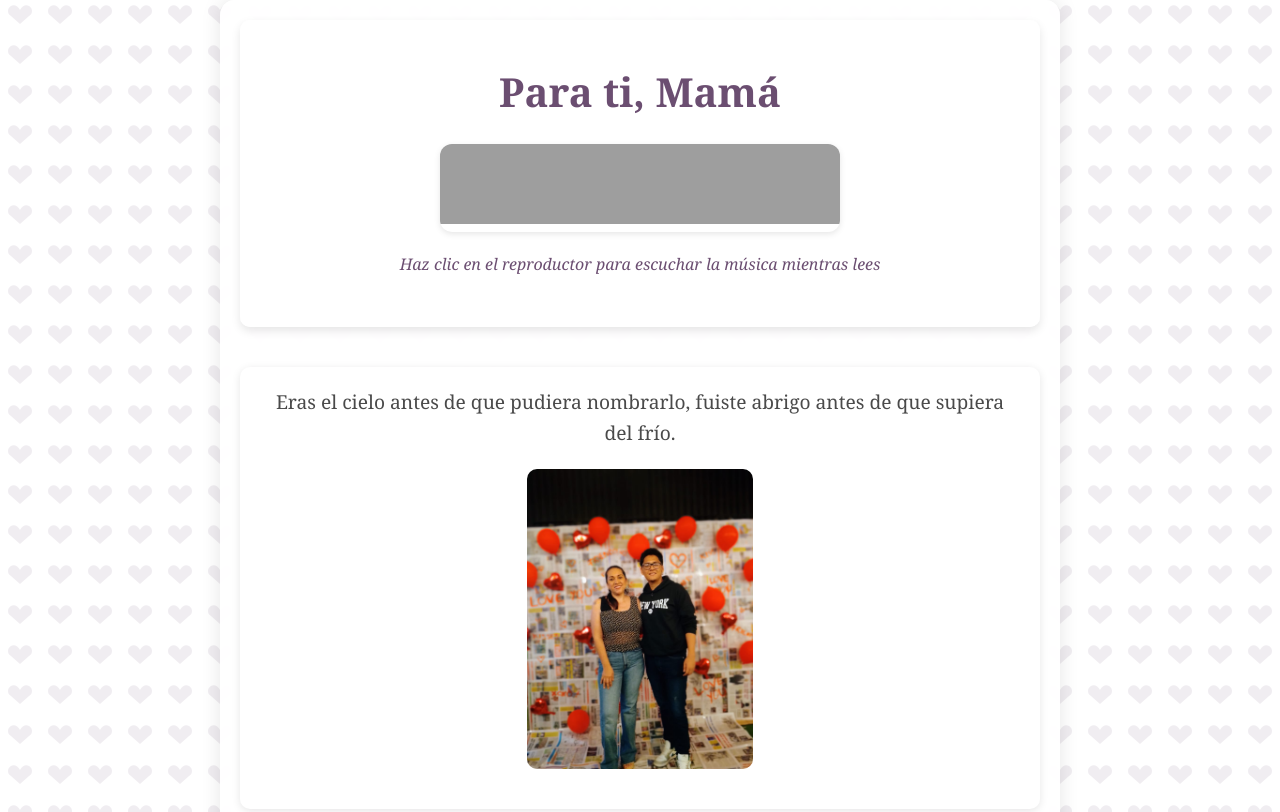
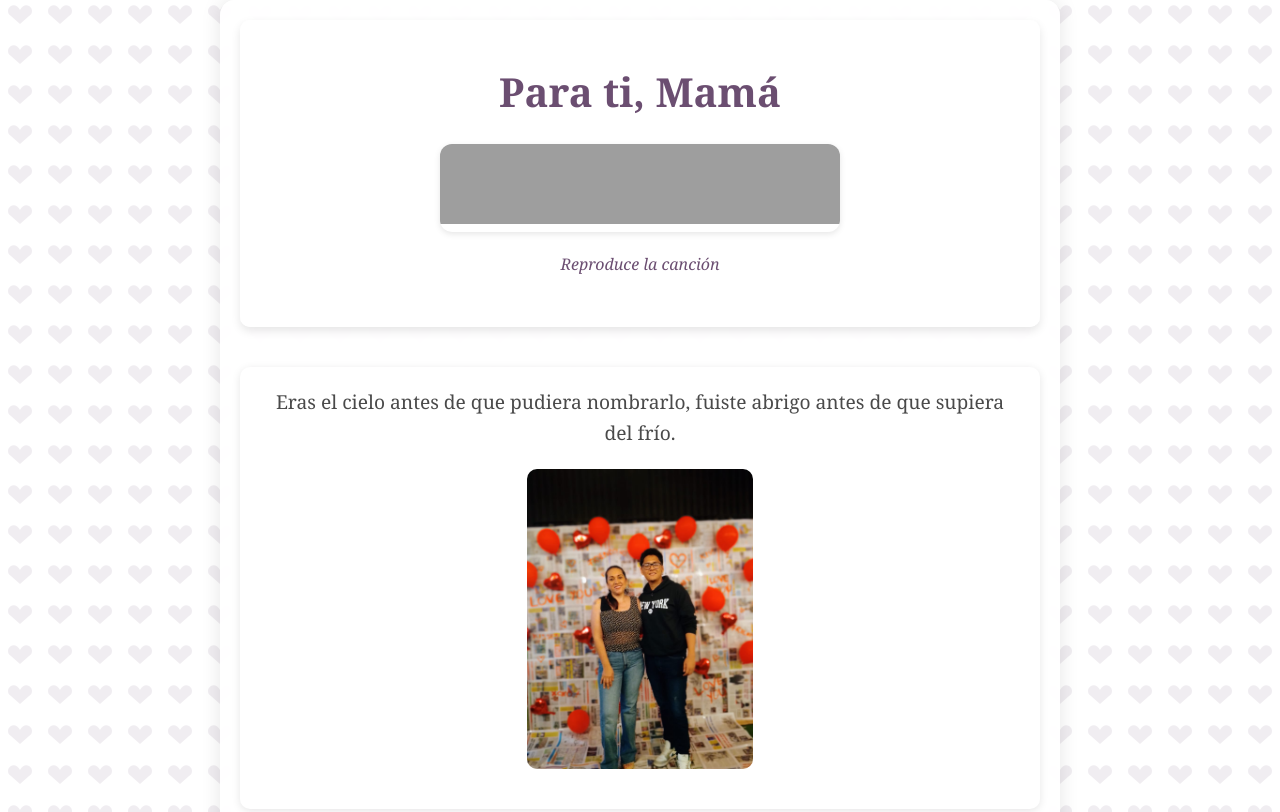
Before and after one commit to Anthonytfi/Carta-madre, a plain HTML site: page index.html in a window 1280 px wide. Shown: the top 812 px of the page. Drawn offline with Linux system fonts and the light colour scheme; grey boxes are pictures that could not be loaded.

Commit message:
Update index.html

```diff
--- a/index.html
+++ b/index.html
@@ -153,7 +153,7 @@
             <div class="spotify-player">
                 <iframe src="https://open.spotify.com/embed/track/2qPSa6HXjzwa9sLhNGpA1T?utm_source=generator" allowfullscreen="" allow="autoplay; clipboard-write; encrypted-media; fullscreen; picture-in-picture" loading="lazy"></iframe>
             </div>
-            <p class="play-instruction">Haz clic en el reproductor para escuchar la música mientras lees</p>
+            <p class="play-instruction">Reproduce la canción</p>
         </div>
 
         <div class="section" style="--delay: 1;">
```
